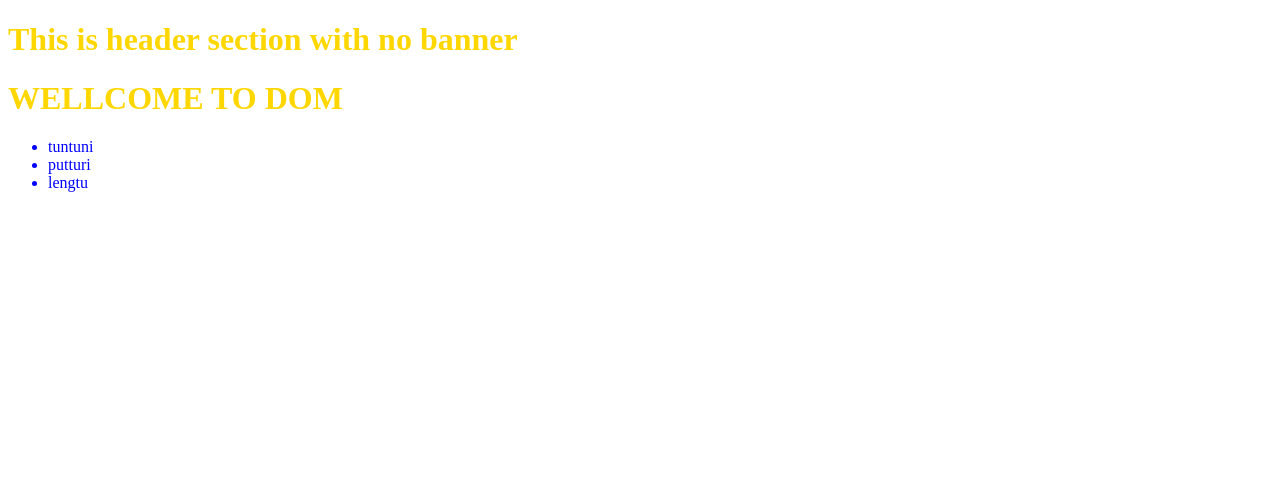
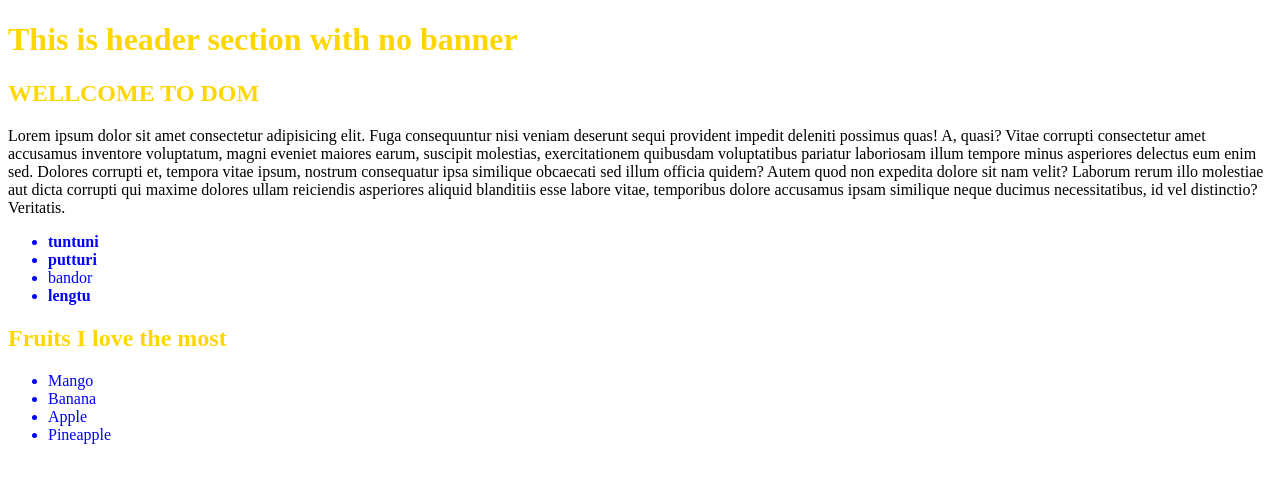
Before and after one commit to Alok52682/dom-js, a plain HTML site: page index.html in a window 1280 px wide. Drawn offline with Linux system fonts and the light colour scheme.

Commit message:
querry selector

```diff
--- a/index.html
+++ b/index.html
@@ -13,12 +13,34 @@
         <h1>This is header section with no banner</h1>
     </header>
     <main>
-        <h1>WELLCOME TO DOM</h1>
-        <ul>
-            <li>tuntuni</li>
-            <li>putturi</li>
-            <li>lengtu</li>
-        </ul>
+        <section id="top" class="name">
+            <h1>WELLCOME TO DOM</h1>
+            <p>Lorem ipsum dolor sit amet consectetur adipisicing elit. Fuga consequuntur nisi veniam deserunt sequi
+                provident impedit deleniti possimus quas! A, quasi? Vitae corrupti consectetur amet accusamus inventore
+                voluptatum, magni eveniet maiores earum, suscipit molestias, exercitationem quibusdam voluptatibus
+                pariatur laboriosam illum <span class="text-fraction">tempore minus</span> asperiores delectus eum enim
+                sed. Dolores corrupti et, tempora
+                vitae ipsum, nostrum consequatur ipsa similique obcaecati sed illum officia quidem? Autem quod non
+                expedita dolore sit nam velit? Laborum rerum illo molestiae aut dicta corrupti qui maxime dolores ullam
+                reiciendis <span>asperiores aliquid</span> blanditiis esse labore vitae, temporibus dolore accusamus
+                ipsam similique
+                neque ducimus necessitatibus, id vel distinctio? Veritatis.</p>
+            <ul>
+                <li class="foreign">tuntuni</li>
+                <li class="foreign">putturi</li>
+                <li>bandor</li>
+                <li class="foreign">lengtu</li>
+            </ul>
+        </section>
+        <section id="Fruit_section">
+            <h1>Fruits I love the most</h1>
+            <ul>
+                <li>Mango</li>
+                <li>Banana</li>
+                <li>Apple</li>
+                <li>Pineapple</li>
+            </ul>
+        </section>
     </main>
     <script>
         // console.log('hello')
@@ -34,6 +56,11 @@
             email: "alex@example.com"
         };
 
+        const spans = document.querySelectorAll('#top span')
+        for (span of spans) {
+            console.log(span.innerText)
+        }
+
         const licollection = document.getElementsByTagName('li')
         console.log(licollection);
 
@@ -45,6 +72,15 @@
         for (const heading of allHeadings) {
             console.log(heading);
         }
+
+        const bonobashi = document.getElementsByClassName('foreign')
+        console.log(bonobashi);
+        for (const bon of bonobashi) {
+            console.log(bon)
+        }
+
+        const foodSection = document.getElementById('Fruit_section')
+        console.log(foodSection.querySelector('h1').innerText)
     </script>
     <script src="scripts/script.js"></script>
 </body>
--- a/styles/style.css
+++ b/styles/style.css
@@ -5,3 +5,7 @@
 li {
     color: blue;
 }
+
+.name .foreign {
+    font-weight: bold;
+}
```
